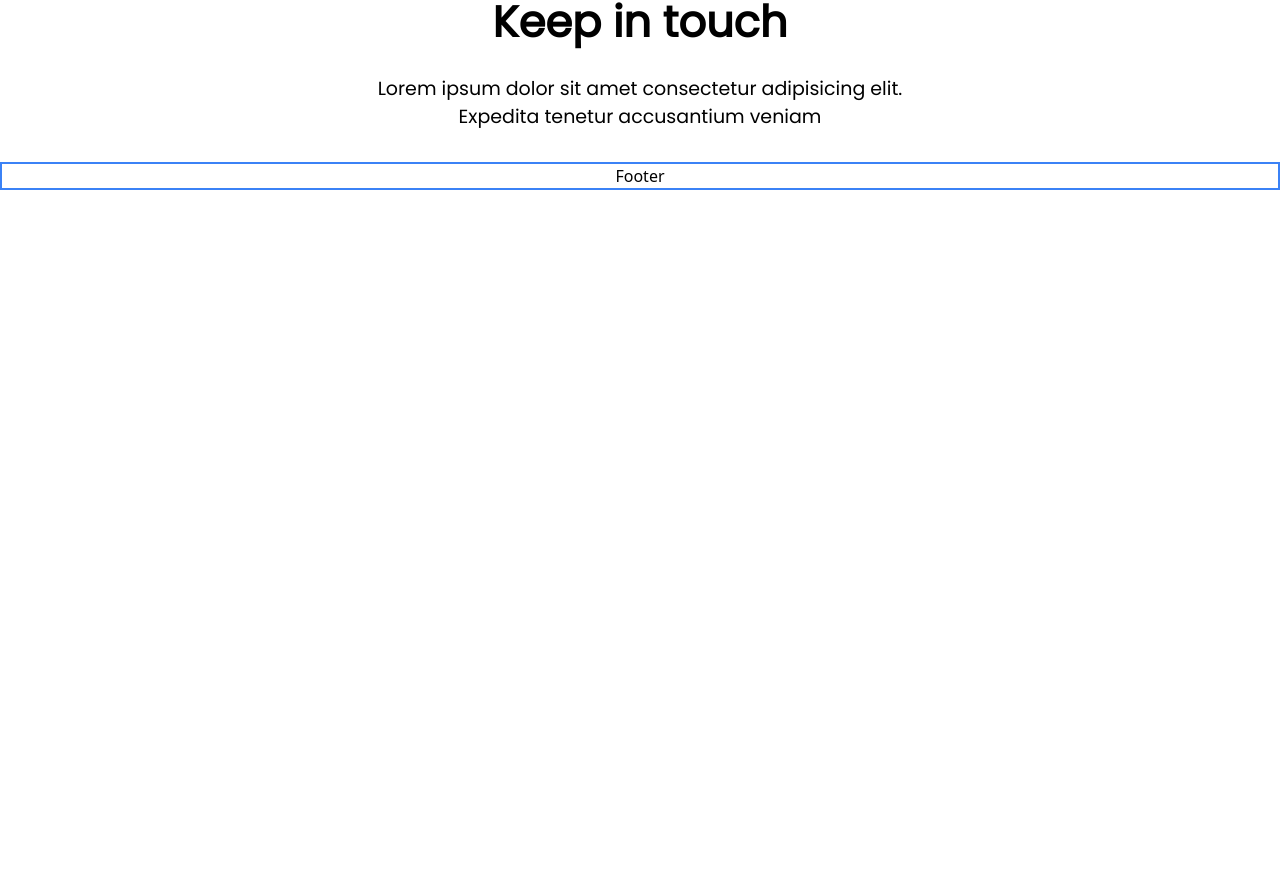
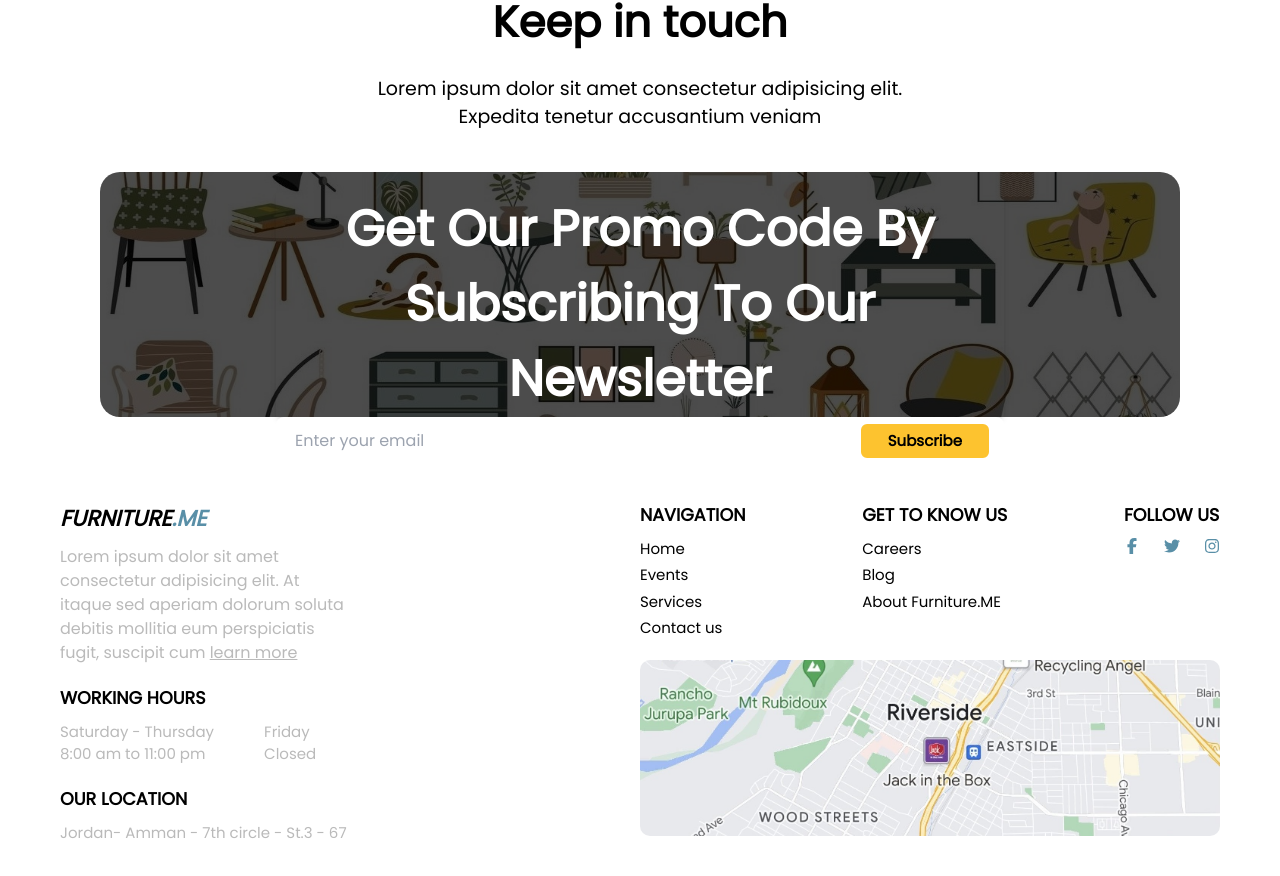
Before and after one commit to shodeq/FurnitureMe, a React (Vite) app: page / in a window 1280 px wide. Shown: the part 3617-4493 px from the top of the page. Before the commit the page ends 3807 px from the top, so only its background shows below. Built offline with nearby package versions, Linux system fonts and the light colour scheme.

Commit message:
style tailwind done

```diff
--- a/src/components/fragments/Footer.jsx
+++ b/src/components/fragments/Footer.jsx
@@ -1,7 +1,72 @@
+import { FaFacebookF, FaInstagram, FaTwitter } from "react-icons/fa6";
+import maps from "../../../public/assets/images/map.jpg"
+
 export default function Footer() {
-    return(
-        <div className="w-full flex justify-center items-center border-2 border-blue-500">
-            <h1>Footer</h1>
+    return (
+        <div className="w-full py-[35px] px-[60px] flex items-start font-poppins">
+            <div className="w-1/2">
+                <div className="text-[22px] font-bold">
+                    <h1>
+                        <i>FURNITURE<span className="text-[#598fa7]">.ME</span></i>
+                    </h1>
+                </div>
+                <div className="w-1/2 mt-[10px] text-base text-[#bababa]">
+                    <p>
+                        Lorem ipsum dolor sit amet consectetur adipisicing elit. At itaque
+                        sed aperiam dolorum soluta debitis mollitia eum perspiciatis
+                        fugit, suscipit cum <a href="#" className="text-[#bababa] underline decoration-solid">learn more</a>
+                    </p>
+                </div>
+                <div className="mt-5">
+                    <h3 className="text-[17.5px] font-semibold">WORKING HOURS</h3>
+                    <div className="mt-2.5 flex items-center gap-[50px] text-[15px] text-[#bababa]">
+                        <div>
+                            <p>Saturday - Thursday</p>
+                            <p>8:00 am to 11:00 pm</p>
+                        </div>
+                        <div>
+                            <p>Friday</p>
+                            <p>Closed</p>
+                        </div>
+                    </div>
+                </div>
+                <div className="mt-5">
+                    <h3 className="text-[17.5px] font-semibold">OUR LOCATION</h3>
+                    <p className="mt-2.5 text-[#bababa] text-[15px]">Jordan- Amman - 7th circle - St.3 - 67</p>
+                </div>
+            </div>
+            <div className="w-1/2">
+                <div className="flex justify-between items-start">
+                    <div>
+                        <h3 className="text-[17.5px] font-semibold">NAVIGATION</h3>
+                        <ul className="mt-[10px] list-none">
+                            <li className="text-[15px] mt-1 hover:text-[#598fa7]">Home</li>
+                            <li className="text-[15px] mt-1 hover:text-[#598fa7]">Events</li>
+                            <li className="text-[15px] mt-1 hover:text-[#598fa7]">Services</li>
+                            <li className="text-[15px] mt-1 hover:text-[#598fa7]">Contact us</li>
+                        </ul>
+                    </div>
+                    <div>
+                        <h3 className="text-[17.5px] font-semibold">GET TO KNOW US</h3>
+                        <ul className="mt-[10px] list-none">
+                            <li className="text-[15px] mt-1 hover:text-[#598fa7]">Careers</li>
+                            <li className="text-[15px] mt-1 hover:text-[#598fa7]">Blog</li>
+                            <li className="text-[15px] mt-1 hover:text-[#598fa7]">About Furniture.ME</li>
+                        </ul>
+                    </div>
+                    <div>
+                        <h3 className="text-[17.5px] font-semibold">FOLLOW US</h3>
+                        <ul className="mt-[10px] list-none flex items-center gap-[24px]">
+                            <li><FaFacebookF className="text-[#598fa7]" /></li>
+                            <li><FaTwitter className="text-[#598fa7]" /></li>
+                            <li><FaInstagram className="text-[#598fa7]" /></li>
+                        </ul>
+                    </div>
+                </div>
+                <div className="mt-5 w-full">
+                    <img src={maps} className="w-full h-auto rounded-[10px]" />
+                </div>
+            </div>
         </div>
     )
 }
--- a/src/components/fragments/Navbar.jsx
+++ b/src/components/fragments/Navbar.jsx
@@ -4,7 +4,7 @@ import { FaCartShopping } from "react-icons/fa6";
 export default function Navbar() {
     return (
         <nav className="flex justify-between items-center pt-[22px] pb-[5px] px-[60px] font-poppins">
-            <div className="logo text-[22px] font-bold">
+            <div className="text-[22px] font-bold">
                 <h1>
                     <i>FURNITURE<span className="text-[#598fa7]">.ME</span></i>
                 </h1>
--- a/src/pages/SectionPages4.jsx
+++ b/src/pages/SectionPages4.jsx
@@ -1,5 +1,6 @@
 import { FaUser } from "react-icons/fa6"
 import chairs4 from "../../public/assets/images/23C.png"
+import bg6 from "../../public/assets/images/bg6.jpeg"
 import { FaArrowLeft, FaArrowRight, FaStar, FaStarHalfAlt } from "react-icons/fa"
 export default function SectionPages4() {
     return (
@@ -58,6 +59,29 @@ export default function SectionPages4() {
                 <p className="mt-5 text-[19px] w-1/2 text-center">
                     Lorem ipsum dolor sit amet consectetur adipisicing elit. Expedita tenetur accusantium veniam
                 </p>
+                <div className="w-full py-[20px] px-[50px] mt-5">
+                    <div className="w-full relative rounded-[20px]">
+                        <img
+                            src={bg6}
+                            className="w-full h-[245px] rounded-[20px]"
+                        />
+                        <div className="w-full h-[245px] p-5 absolute top-0 flex flex-col justify-between items-center bg-black bg-opacity-70 rounded-[20px]">
+                            <h1 className="w-[70%] text-[50px] text-center text-white shadow-md font-bold">
+                                Get Our Promo Code By Subscribing To Our Newsletter
+                            </h1>
+                            <div className="w-[70%] py-[7px] px-[15px] flex justify-between items-center bg-white border-none rounded-lg">
+                                <input
+                                    type="text"
+                                    placeholder="Enter your email"
+                                    className="w-[67%] p-1 outline-none border-none font-poppins"
+                                />
+                                <button className="py-1 px-[25px] bg-[#fdc32f] border-[2px] border-[#fdc32f] rounded-md text-[15px] font-bold font-poppins">
+                                    Subscribe
+                                </button>
+                            </div>
+                        </div>
+                    </div>
+                </div>
             </div>
         </div>
     )
```
